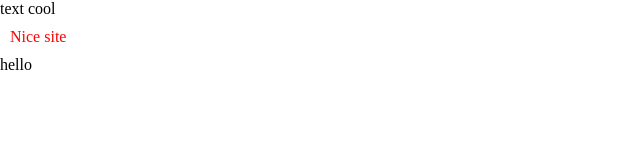
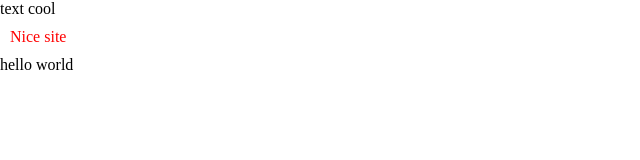
Before and after one commit to TetianaDorosh/testProject, a plain HTML site: page index.html in a window 1280 px wide. Shown: the full height of the page, 0-640 px from the left. Drawn offline with Linux system fonts and the light colour scheme.

Commit message:
new life

```diff
--- a/index.html
+++ b/index.html
@@ -12,7 +12,7 @@
     <div class="name">Nice site</div>
     <div class="container">
       <ul>
-        <li>hello</li>
+        <li>hello world</li>
         <li><a href="http://"></a></li>
         <li><a href="http://"></a></li>
         <li><a href="http://"></a></li>
```
